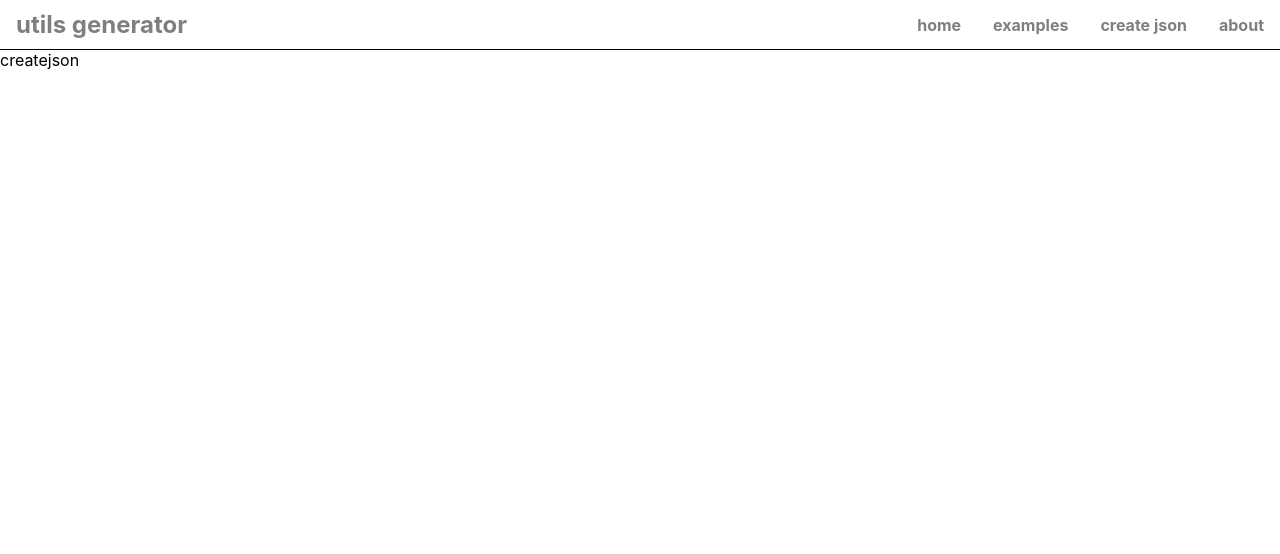
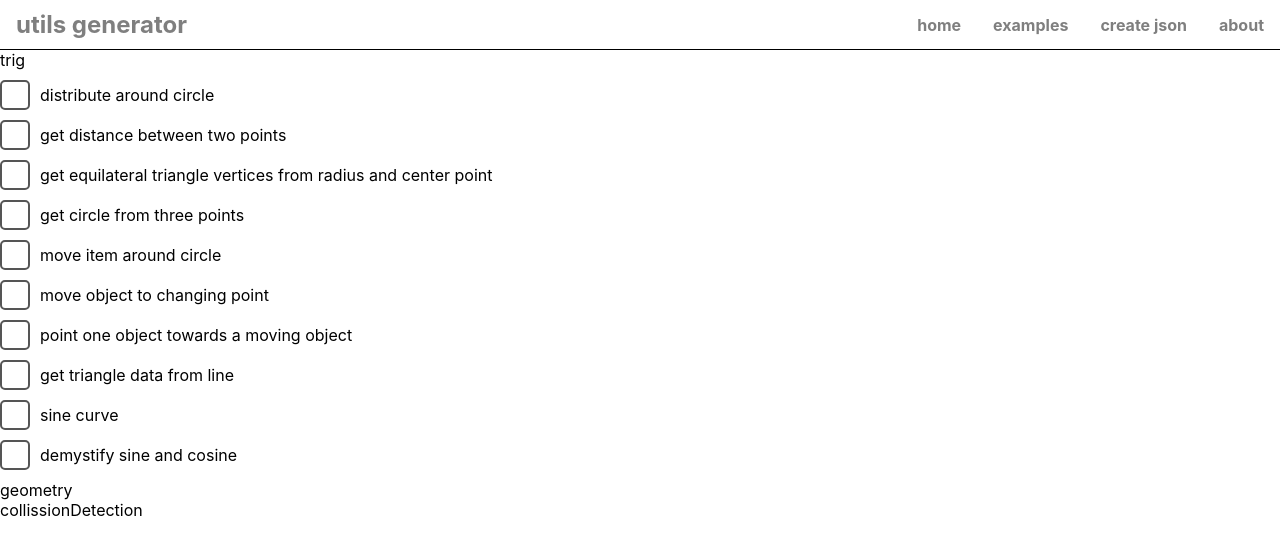
Before and after one commit to warpedpuppy/utils-site-typescript, a React (Create React App) app: page /create-json in a window 1280 px wide. Shown: the top 554 px of the page. Built offline with nearby package versions, Linux system fonts and the light colour scheme.

Commit message:
added two more classes

```diff
--- a/src/components/SideBar/SideBar.scss
+++ b/src/components/SideBar/SideBar.scss
@@ -22,6 +22,21 @@
   dd {
     padding: 1em 1em;
     border-bottom: 1px solid black;
+    display: flex;
+    align-items: center;
+    input[type="checkbox"] {
+      cursor: pointer;
+      margin-right: 10px;
+      -webkit-appearance: none;
+      width: 30px;
+      height: 30px;
+      background: white;
+      border-radius: 5px;
+      border: 2px solid #555;
+      &:checked {
+        background: #abd;
+      }
+    }
     cursor: pointer;
   }
   pending {
--- a/src/pages/CreateJSON.scss
+++ b/src/pages/CreateJSON.scss
@@ -0,0 +1,18 @@
+.json-dd {
+  display: flex;
+  align-items: center;
+  margin: 10px 0;
+  input[type="checkbox"] {
+    cursor: pointer;
+    margin-right: 10px;
+    -webkit-appearance: none;
+    width: 30px;
+    height: 30px;
+    background: white;
+    border-radius: 5px;
+    border: 2px solid #555;
+    &:checked {
+      background: #abd;
+    }
+  }
+}
--- a/src/pages/CreateJSON.tsx
+++ b/src/pages/CreateJSON.tsx
@@ -1,6 +1,38 @@
+import { ReactNode, useEffect, useState } from "react";
 import "./CreateJSON.scss";
+import SiteData from "../siteData/SiteData";
+import { GenericObject } from "../types/types";
 function CreateJSON() {
-  return <>createjson</>;
+  const [checklist, setChecklist] = useState<ReactNode[]>([<dt></dt>]);
+  useEffect(() => {
+    let arr = [];
+    let key: keyof typeof SiteData;
+    function clickHandler(str: string, key: string, innerKey: string) {}
+    for (key in SiteData) {
+      arr.push(<dt key={`createjson-dt-${key}`}>{key}</dt>);
+      let BigCat: string = key.toString();
+      const subObject: GenericObject = SiteData[key];
+      let innerKey: keyof typeof subObject;
+
+      for (innerKey in subObject) {
+        let { t, l } = subObject[innerKey];
+        let LittleCat: string = innerKey.toString();
+        arr.push(
+          <dd
+            className="json-dd"
+            key={`createjson-dd-${innerKey}`}
+            onClick={() => clickHandler(`/examples/${l}`, BigCat, LittleCat)}
+          >
+            <input type="checkbox" />
+            <div>{t}</div>
+          </dd>
+        );
+      }
+    }
+    setChecklist(arr);
+  }, []);
+
+  return <dl>{checklist}</dl>;
 }
 
 export default CreateJSON;
--- a/src/siteData/ProcessSiteData.tsx
+++ b/src/siteData/ProcessSiteData.tsx
@@ -40,9 +40,13 @@ function ProcessUtils(setClassName: Function, location: string) {
           <dd
             key={`sidemenu-dd-${innerKey}`}
             className={activeLink === LittleCat || active ? "active" : ""}
-            onClick={() => clickHandler(`/examples/${l}`, BigCat, LittleCat)}
           >
-            <div>{t}</div>
+            <input type="checkbox" />
+            <div
+              onClick={() => clickHandler(`/examples/${l}`, BigCat, LittleCat)}
+            >
+              {t}
+            </div>
           </dd>
         );
       }
```
